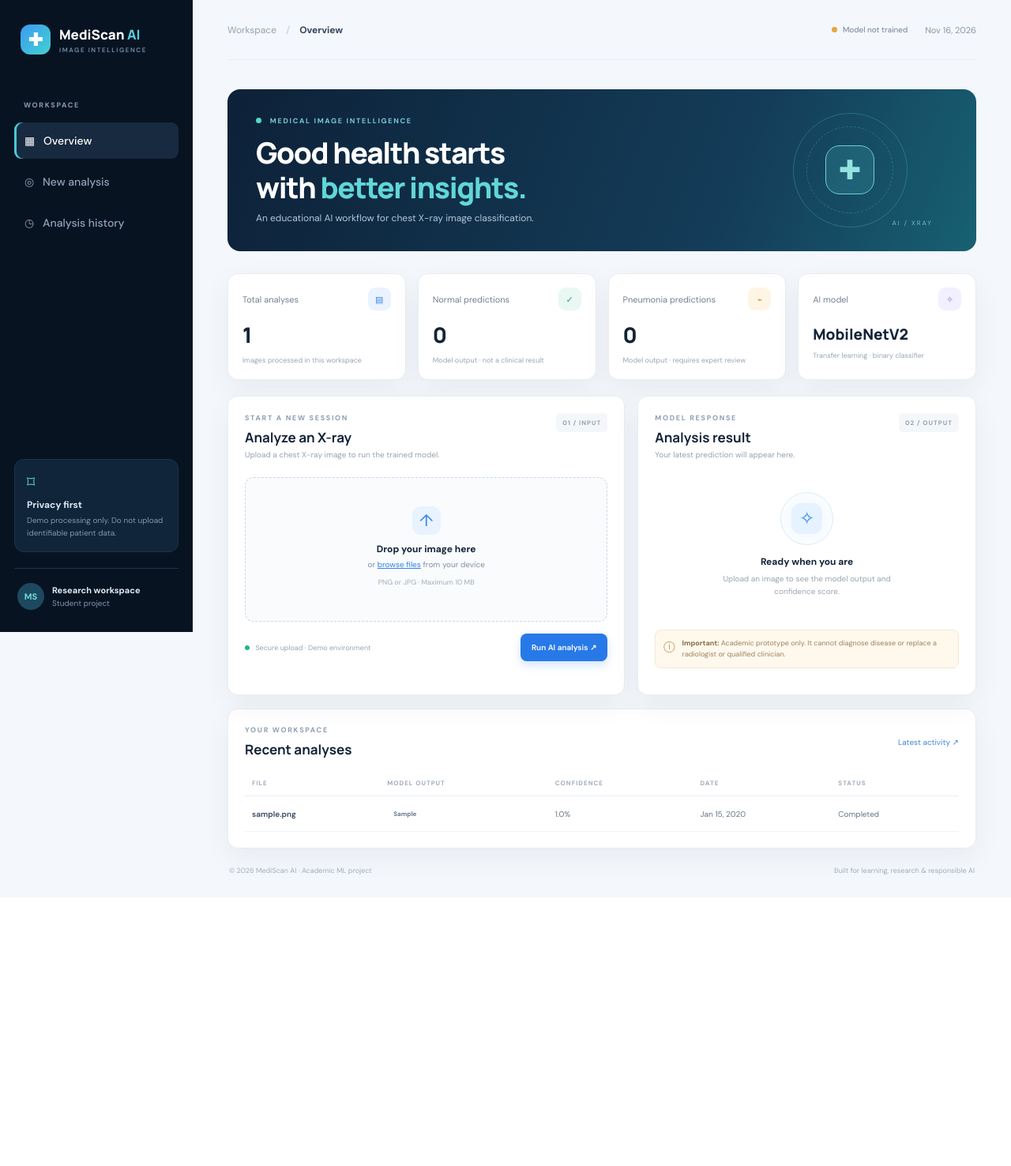
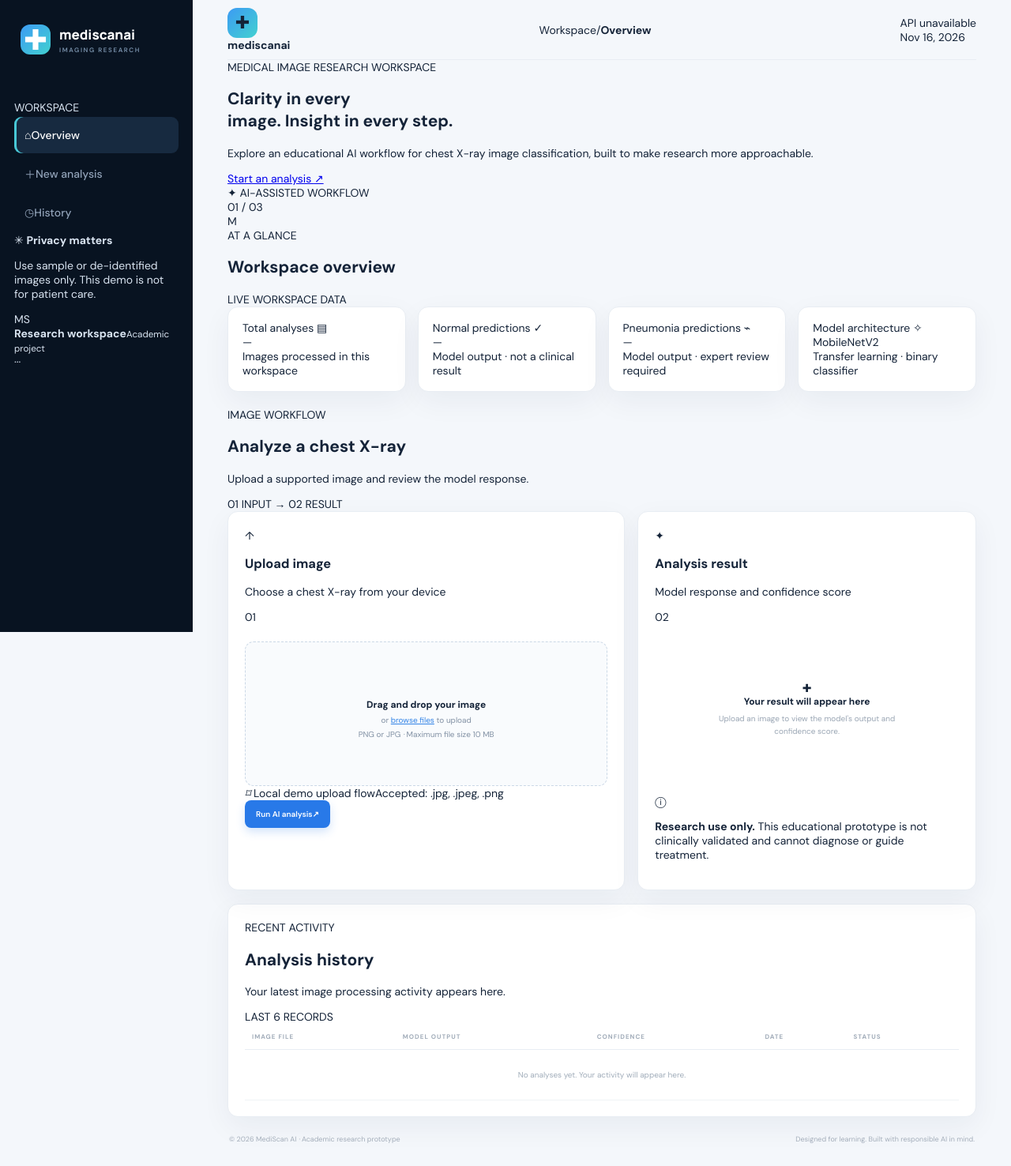
Before and after one commit to gudla0098-arch/ml, a Flask app: page / in a window 1280 px wide. Shown: the whole page at 79% size. Before the commit the page ends 1108 px from the top, so only its background shows below. Run offline with Flask 3, Linux system fonts and the light colour scheme; tables that the repository leaves empty hold one stand-in row (values such as "Sample post").

Commit message:
Redesign MediScan AI dashboard frontend

```diff
--- a/templates/index.html
+++ b/templates/index.html
@@ -1,9 +1,105 @@
 <!doctype html>
-<html lang="en"><head><meta charset="utf-8"><meta name="viewport" content="width=device-width,initial-scale=1"><meta name="theme-color" content="#081321"><meta name="description" content="MediScan AI educational chest X-ray image classification project."><title>MediScan AI — Medical Image Intelligence</title><link rel="preconnect" href="https://fonts.googleapis.com"><link href="https://fonts.googleapis.com/css2?family=DM+Sans:wght@400;500;600;700&family=Manrope:wght@400;500;600;700;800&display=swap" rel="stylesheet"><link rel="stylesheet" href="{{ url_for('static',filename='style.css') }}"></head>
-<body><div class="app-shell"><aside class="sidebar"><a class="brand" href="#"><span class="brand-mark">✚</span><span>MediScan<span class="brand-ai"> AI</span><small>IMAGE INTELLIGENCE</small></span></a><div class="nav-label">WORKSPACE</div><a class="nav-item active" href="#overview">▦ &nbsp; Overview</a><a class="nav-item" href="#analyze">◎ &nbsp; New analysis</a><a class="nav-item" href="#history">◷ &nbsp; Analysis history</a><div class="sidebar-bottom"><div class="secure-card"><span class="secure-icon">⌑</span><b>Privacy first</b><p>Demo processing only. Do not upload identifiable patient data.</p></div><div class="profile"><div class="avatar">MS</div><div><b>Research workspace</b><small>Student project</small></div></div></div></aside>
-<main class="main"><header class="topbar"><div class="crumb">Workspace <span>/</span> <b>Overview</b></div><div class="top-actions"><span class="status"><i></i><span id="model-status">Checking model</span></span><div class="date-label" id="today"></div></div></header>
-<section class="welcome" id="overview"><div><div class="eyebrow"><span class="pulse"></span> MEDICAL IMAGE INTELLIGENCE</div><h1>Good health starts<br>with <em>better insights.</em></h1><p>An educational AI workflow for chest X-ray image classification.</p></div><div class="welcome-art"><div class="scan-ring ring-one"></div><div class="scan-ring ring-two"></div><div class="scan-cross">✚</div><span class="art-label">AI / XRAY</span></div></section>
-<section class="stats-grid"><article class="stat-card"><div class="stat-top">Total analyses <span class="stat-icon blue">▤</span></div><strong id="total-count">—</strong><small>Images processed in this workspace</small></article><article class="stat-card"><div class="stat-top">Normal predictions <span class="stat-icon green">✓</span></div><strong id="normal-count">—</strong><small>Model output · not a clinical result</small></article><article class="stat-card"><div class="stat-top">Pneumonia predictions <span class="stat-icon amber">⌁</span></div><strong id="pneumonia-count">—</strong><small>Model output · requires expert review</small></article><article class="stat-card"><div class="stat-top">AI model <span class="stat-icon violet">✧</span></div><strong class="model-name">MobileNetV2</strong><small>Transfer learning · binary classifier</small></article></section>
-<section class="content-grid"><article class="panel upload-panel" id="analyze"><div class="panel-heading"><div><div class="eyebrow">START A NEW SESSION</div><h2>Analyze an X-ray</h2><p>Upload a chest X-ray image to run the trained model.</p></div><span class="step-tag">01 / INPUT</span></div><form id="upload-form"><label class="dropzone" id="dropzone" for="image-input"><input id="image-input" type="file" accept=".png,.jpg,.jpeg,image/png,image/jpeg" hidden><div class="upload-symbol">↑</div><b>Drop your image here</b><span>or <u>browse files</u> from your device</span><small>PNG or JPG · Maximum 10 MB</small><div class="file-preview" id="file-preview"></div></label><div class="upload-footer"><span><i class="lock-dot"></i> Secure upload · Demo environment</span><button class="primary-btn" id="analyze-btn" type="submit">Run AI analysis ↗</button></div><div class="error-message" id="error-message" role="alert"></div></form></article>
-<article class="panel result-panel"><div class="panel-heading"><div><div class="eyebrow">MODEL RESPONSE</div><h2>Analysis result</h2><p>Your latest prediction will appear here.</p></div><span class="step-tag">02 / OUTPUT</span></div><div class="empty-result" id="empty-result"><div class="empty-graphic"><div class="empty-inner">✧</div></div><b>Ready when you are</b><span>Upload an image to see the model output and confidence score.</span></div><div class="result-content hidden" id="result-content"><div class="result-label">MODEL PREDICTION</div><h3 id="prediction">—</h3><div class="confidence-row"><span>Model confidence</span><b id="confidence">—</b></div><div class="meter"><span id="confidence-bar"></span></div><p class="result-note" id="result-note"></p></div><div class="disclaimer"><span>ⓘ</span><p><b>Important:</b> Academic prototype only. It cannot diagnose disease or replace a radiologist or qualified clinician.</p></div></article></section>
-<section class="panel history-panel" id="history"><div class="history-heading"><div><div class="eyebrow">YOUR WORKSPACE</div><h2>Recent analyses</h2></div><a href="#history" class="view-all">Latest activity ↗</a></div><div class="table-wrap"><table><thead><tr><th>FILE</th><th>MODEL OUTPUT</th><th>CONFIDENCE</th><th>DATE</th><th>STATUS</th></tr></thead><tbody id="history-body"><tr><td colspan="5" class="table-empty">No analyses yet. Your activity will appear here.</td></tr></tbody></table></div></section><footer><span>© 2026 MediScan AI · Academic ML project</span><span>Built for learning, research & responsible AI</span></footer></main></div><script src="{{ url_for('static',filename='app.js') }}"></script></body></html>
+<html lang="en">
+<head>
+  <meta charset="utf-8">
+  <meta name="viewport" content="width=device-width,initial-scale=1">
+  <meta name="theme-color" content="#f5f8fc">
+  <meta name="description" content="MediScan AI — an educational chest X-ray research workspace.">
+  <title>MediScan AI — Research Workspace</title>
+  <link rel="preconnect" href="https://fonts.googleapis.com">
+  <link rel="preconnect" href="https://fonts.gstatic.com" crossorigin>
+  <link href="https://fonts.googleapis.com/css2?family=DM+Sans:wght@400;500;600;700&family=Manrope:wght@400;500;600;700;800&display=swap" rel="stylesheet">
+  <link rel="stylesheet" href="{{ url_for('static',filename='style.css') }}">
+</head>
+<body>
+<div class="app-shell">
+  <aside class="sidebar">
+    <a class="brand" href="#overview" aria-label="MediScan AI home">
+      <span class="brand-mark"><svg viewBox="0 0 32 32" aria-hidden="true"><path d="M13 5h6v8h8v6h-8v8h-6v-8H5v-6h8z" fill="currentColor"/></svg></span>
+      <span class="brand-copy">mediscan<span>ai</span><small>IMAGING RESEARCH</small></span>
+    </a>
+    <div class="nav-caption">WORKSPACE</div>
+    <nav class="navigation" aria-label="Main navigation">
+      <a class="nav-item active" href="#overview"><span class="nav-icon">⌂</span>Overview</a>
+      <a class="nav-item" href="#analyze"><span class="nav-icon">＋</span>New analysis</a>
+      <a class="nav-item" href="#history"><span class="nav-icon">◷</span>History</a>
+    </nav>
+    <div class="sidebar-spacer"></div>
+    <div class="privacy-card">
+      <span class="privacy-icon">✳</span>
+      <b>Privacy matters</b>
+      <p>Use sample or de-identified images only. This demo is not for patient care.</p>
+    </div>
+    <div class="sidebar-user"><div class="user-avatar">MS</div><div><b>Research workspace</b><small>Academic project</small></div><span class="user-menu">···</span></div>
+  </aside>
+
+  <main class="main">
+    <header class="topbar">
+      <div class="mobile-brand"><span class="brand-mark small-mark">✚</span><b>mediscan<span>ai</span></b></div>
+      <div class="breadcrumb"><span>Workspace</span><span class="crumb-slash">/</span><b>Overview</b></div>
+      <div class="topbar-right">
+        <div class="system-status"><i></i><span id="model-status">Checking model</span></div>
+        <span class="topbar-divider"></span><span class="today-label" id="today"></span>
+      </div>
+    </header>
+
+    <section class="hero" id="overview">
+      <div class="hero-copy">
+        <div class="hero-kicker"><span class="kicker-line"></span> MEDICAL IMAGE RESEARCH WORKSPACE</div>
+        <h1>Clarity in every<br><span>image.</span> Insight in every step.</h1>
+        <p>Explore an educational AI workflow for chest X-ray image classification, built to make research more approachable.</p>
+        <a class="hero-link" href="#analyze">Start an analysis <span>↗</span></a>
+      </div>
+      <div class="hero-visual" aria-hidden="true">
+        <div class="orbit orbit-a"></div><div class="orbit orbit-b"></div>
+        <div class="xray-card"><div class="xray-top"><span></span><span></span><span></span></div><div class="lungs"><div class="lung left-lung"></div><div class="lung right-lung"></div><div class="spine"></div></div><div class="xray-bottom"><i></i><i></i><i></i></div></div>
+        <div class="scan-chip"><span>✦</span> AI-ASSISTED WORKFLOW</div>
+        <div class="hero-index">01 <span>/</span> 03</div>
+      </div>
+      <div class="hero-decoration">M</div>
+    </section>
+
+    <section class="section-heading metrics-heading"><div><span class="section-kicker">AT A GLANCE</span><h2>Workspace overview</h2></div><span class="live-label"><i></i> LIVE WORKSPACE DATA</span></section>
+    <section class="stats-grid" aria-label="Workspace statistics">
+      <article class="stat-card"><div class="stat-label">Total analyses <span class="metric-icon icon-blue">▤</span></div><div class="stat-value" id="total-count">—</div><div class="stat-foot">Images processed in this workspace</div></article>
+      <article class="stat-card"><div class="stat-label">Normal predictions <span class="metric-icon icon-green">✓</span></div><div class="stat-value" id="normal-count">—</div><div class="stat-foot">Model output · not a clinical result</div></article>
+      <article class="stat-card"><div class="stat-label">Pneumonia predictions <span class="metric-icon icon-orange">⌁</span></div><div class="stat-value" id="pneumonia-count">—</div><div class="stat-foot">Model output · expert review required</div></article>
+      <article class="stat-card model-stat"><div class="stat-label">Model architecture <span class="metric-icon icon-purple">✧</span></div><div class="stat-value model-value">MobileNetV2</div><div class="stat-foot">Transfer learning · binary classifier</div></article>
+    </section>
+
+    <section class="section-heading analysis-heading"><div><span class="section-kicker">IMAGE WORKFLOW</span><h2>Analyze a chest X-ray</h2><p>Upload a supported image and review the model response.</p></div><span class="workflow-count"><span>01</span> INPUT <b>→</b> <span>02</span> RESULT</span></section>
+    <section class="content-grid">
+      <article class="panel upload-panel" id="analyze">
+        <div class="panel-title-row"><div class="panel-title-icon">↑</div><div><h3>Upload image</h3><p>Choose a chest X-ray from your device</p></div><span class="step-number">01</span></div>
+        <form id="upload-form">
+          <label class="dropzone" id="dropzone" for="image-input">
+            <input id="image-input" type="file" accept=".png,.jpg,.jpeg,image/png,image/jpeg" hidden>
+            <span class="upload-cloud"><svg viewBox="0 0 40 40" aria-hidden="true"><path d="M20 26V9m0 0-6 6m6-6 6 6M9 25v7h22v-7" fill="none" stroke="currentColor" stroke-width="1.8" stroke-linecap="round" stroke-linejoin="round"/></svg></span>
+            <b>Drag and drop your image</b><span class="drop-subtitle">or <u>browse files</u> to upload</span>
+            <span class="file-types">PNG or JPG <i>·</i> Maximum file size 10 MB</span>
+            <span class="file-preview" id="file-preview"></span>
+          </label>
+          <div class="upload-meta"><span><i class="tiny-lock">⌑</i> Local demo upload flow</span><span>Accepted: .jpg, .jpeg, .png</span></div>
+          <button class="primary-btn" id="analyze-btn" type="submit"><span>Run AI analysis</span><b>↗</b></button>
+          <div class="error-message" id="error-message" role="alert" aria-live="polite"></div>
+        </form>
+      </article>
+
+      <article class="panel result-panel">
+        <div class="panel-title-row"><div class="panel-title-icon result-icon">✦</div><div><h3>Analysis result</h3><p>Model response and confidence score</p></div><span class="step-number">02</span></div>
+        <div class="empty-result" id="empty-result"><div class="result-placeholder"><div class="placeholder-cross">✚</div><span class="placeholder-dot dot-one"></span><span class="placeholder-dot dot-two"></span></div><b>Your result will appear here</b><span>Upload an image to view the model's output and confidence score.</span></div>
+        <div class="result-content hidden" id="result-content"><div class="result-label">MODEL PREDICTION</div><h3 id="prediction">—</h3><div class="confidence-row"><span>Model confidence</span><b id="confidence">—</b></div><div class="meter"><span id="confidence-bar"></span></div><p class="result-note" id="result-note"></p></div>
+        <div class="result-disclaimer"><span>ⓘ</span><p><b>Research use only.</b> This educational prototype is not clinically validated and cannot diagnose or guide treatment.</p></div>
+      </article>
+    </section>
+
+    <section class="panel history-panel" id="history">
+      <div class="history-header"><div><span class="section-kicker">RECENT ACTIVITY</span><h2>Analysis history</h2><p>Your latest image processing activity appears here.</p></div><span class="history-badge">LAST 6 RECORDS</span></div>
+      <div class="table-wrap"><table><thead><tr><th>IMAGE FILE</th><th>MODEL OUTPUT</th><th>CONFIDENCE</th><th>DATE</th><th>STATUS</th></tr></thead><tbody id="history-body"><tr><td colspan="5" class="table-empty">No analyses yet. Your activity will appear here.</td></tr></tbody></table></div>
+    </section>
+    <footer><span>© 2026 MediScan AI <i>·</i> Academic research prototype</span><span>Designed for learning. Built with responsible AI in mind.</span></footer>
+  </main>
+</div>
+<script src="{{ url_for('static',filename='app.js') }}"></script>
+</body>
+</html>
```
